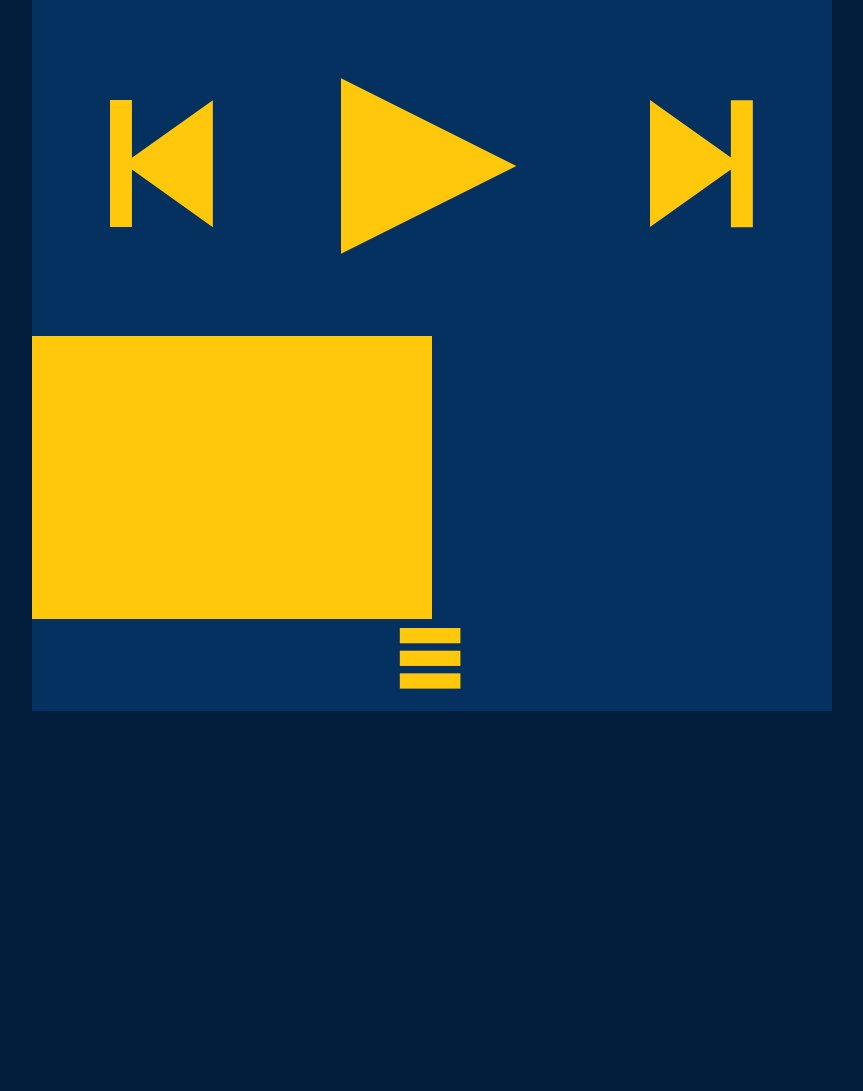
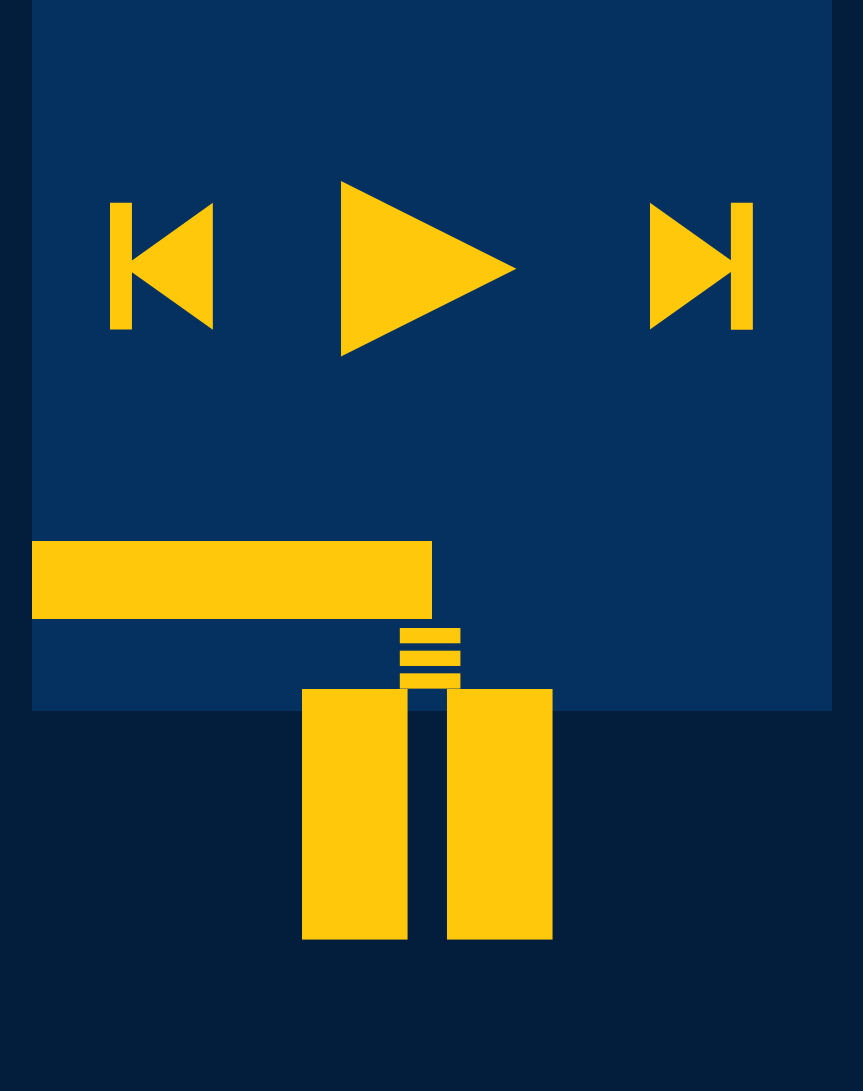
Before and after one commit to CHICU22/mobiledevelopment, a plain HTML site: page src/index.html in a window 1280 px wide. Shown: the part 89-1180 px from the top of the page, without its empty margins (208-1071 px from the left). Before the commit the page ends 800 px from the top, so only its background shows below. Drawn offline with Linux system fonts and the light colour scheme.

Commit message:
added new icon and some ids and classes

```diff
--- a/src/index.html
+++ b/src/index.html
@@ -18,9 +18,17 @@
                     <path d="M1.899,6.024l0,4.961l-1.899,-0l0,-10.985l1.899,0l0,4.996l7,-4.978l-0,10.984l-7,-4.978Z"/>
             </svg>
         </button>
-        <button>
+        <button id="action-button" class="toggle">
             <svg width="70%" height="100%" viewBox="0 0 23 23" fill="var(--color-yellow)">
                 <path d="M22.164,11.082l-22.164,11.082l0,-22.164l22.164,11.082Z"/>
+            </svg>
+
+            <svg width="100%" height="100%" viewBox="0 0 23 23">
+                <rect id="icons" x="-73.806" y="-32.397" width="116.242" height="131.442" style="fill:none;"/>
+                <g>
+                    <rect x="-0" y="0" width="9.339" height="22.166" style="fill:#ffc80b;"/>
+                    <rect x="12.825" y="0" width="9.339" height="22.166" style="fill:#ffc80b;"/>
+                </g>
             </svg>
         </button>
         <button>
@@ -28,10 +36,6 @@
                 <path d="M7,4.978l-0,-4.96l1.899,-0l-0,10.984l-1.899,0l-0,-4.995l-7,4.978l-0,-10.985l7,4.978Z"/>
             </svg>
         </button>
-    </div>
-    <div id="scrub" class="range">
-        <div class="range-bar"></div>
-        <input type="range" min="0" max="100" value="10">
     </div>
     <div id="volume" class="range">
         <div class="range-bar"></div>
```
